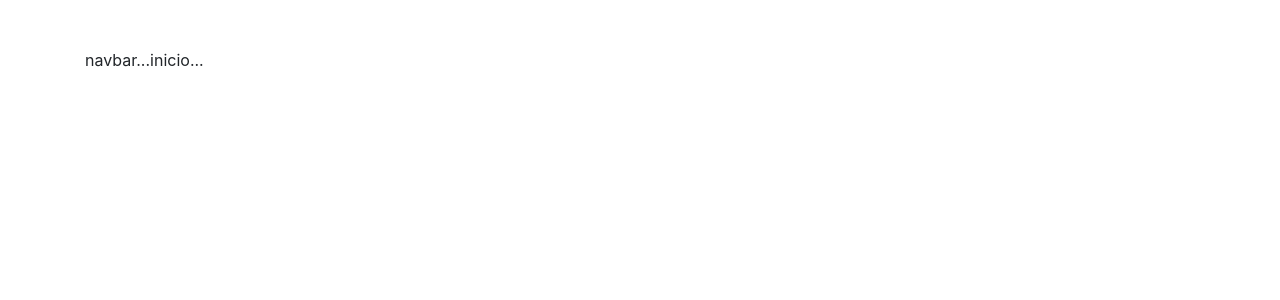
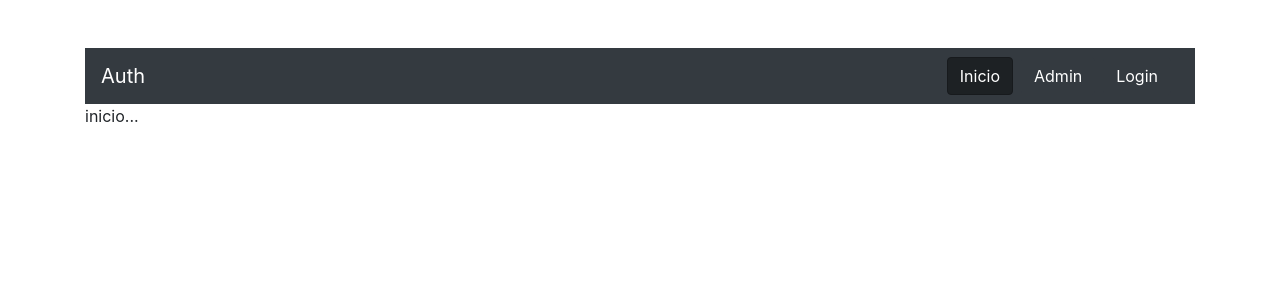
Before and after one commit to memolop10/login-udemy-1, a React (Create React App) app: page / in a window 1280 px wide. Shown: the top 300 px of the page. Built offline with nearby package versions, Linux system fonts and the light colour scheme.

Commit message:
configuracion de rutas

```diff
--- a/src/App.jsx
+++ b/src/App.jsx
@@ -2,18 +2,19 @@
   BrowserRouter as Router,
   Switch,
   Route} from 'react-router-dom'
+import Navbar from './components/Navbar';
 
 function App() {
   return (
     <Router>
       <div className="container mt-5">
-        navbar...
+        <Navbar/>
         <Switch>
           <Route path="/" exact>
             inicio...
           </Route>
           <Route path="/login">
-            logun...
+            login...
           </Route>
           <Route path="/admin">
             admin...
--- /dev/null
+++ b/src/components/Navbar.jsx
@@ -0,0 +1,28 @@
+import React from 'react'
+import {Link, NavLink} from 'react-router-dom'
+
+const Navbar = () => {
+    return (
+        <div className="navbar navbar-dark bg-dark">
+            <Link className="navbar-brand" to="/">
+                Auth
+            </Link>
+
+            <div>
+                <div className="d-flex">
+                    <NavLink className="btn btn-dark mr-2" to="/" exact>
+                        Inicio
+                    </NavLink>
+                    <NavLink className="btn btn-dark mr-2" to="/admin" >
+                        Admin
+                    </NavLink>
+                    <NavLink className="btn btn-dark mr-2" to="/login">
+                        Login
+                    </NavLink>
+                </div>
+            </div>
+        </div>
+    )
+}
+
+export default Navbar
```
